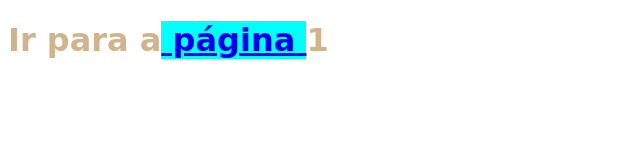
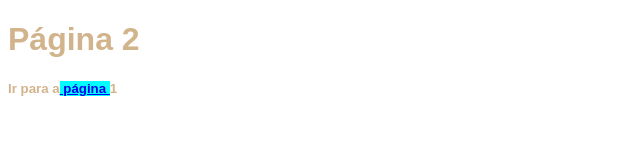
Before and after one commit to joaobertolin/site2Dsaopedro, a plain HTML site: page pagina2.html in a window 1280 px wide. Shown: the whole page, without its empty margins (0-640 px from the left). Drawn offline with Linux system fonts and the light colour scheme.

Commit message:
Update pagina2.html

```diff
--- a/pagina2.html
+++ b/pagina2.html
@@ -6,13 +6,14 @@
     <title>João Gabriel Gonçalves Bertolin</title>
     <style>
       body {
-        font-family:Cursive, Helvica, Arial, Sans-Serif;
+        font-family:Sans-Serif, Helvica, Arial, Cursive;
         background-color:White;
         color:Tan;
       }
     </style>
   </head>
   <body>
-    <h1>Ir para a<mark style="background-color:cyan"><a href="index.html" rel="prev" target="_self"> página </mark></a>1</h1>
+    <h1>Página 2</h1>
+    <h5>Ir para a<mark style="background-color:cyan"><a href="index.html" rel="prev" target="_self"> página </mark></a>1</h5>
   </body>
 </html>
```
